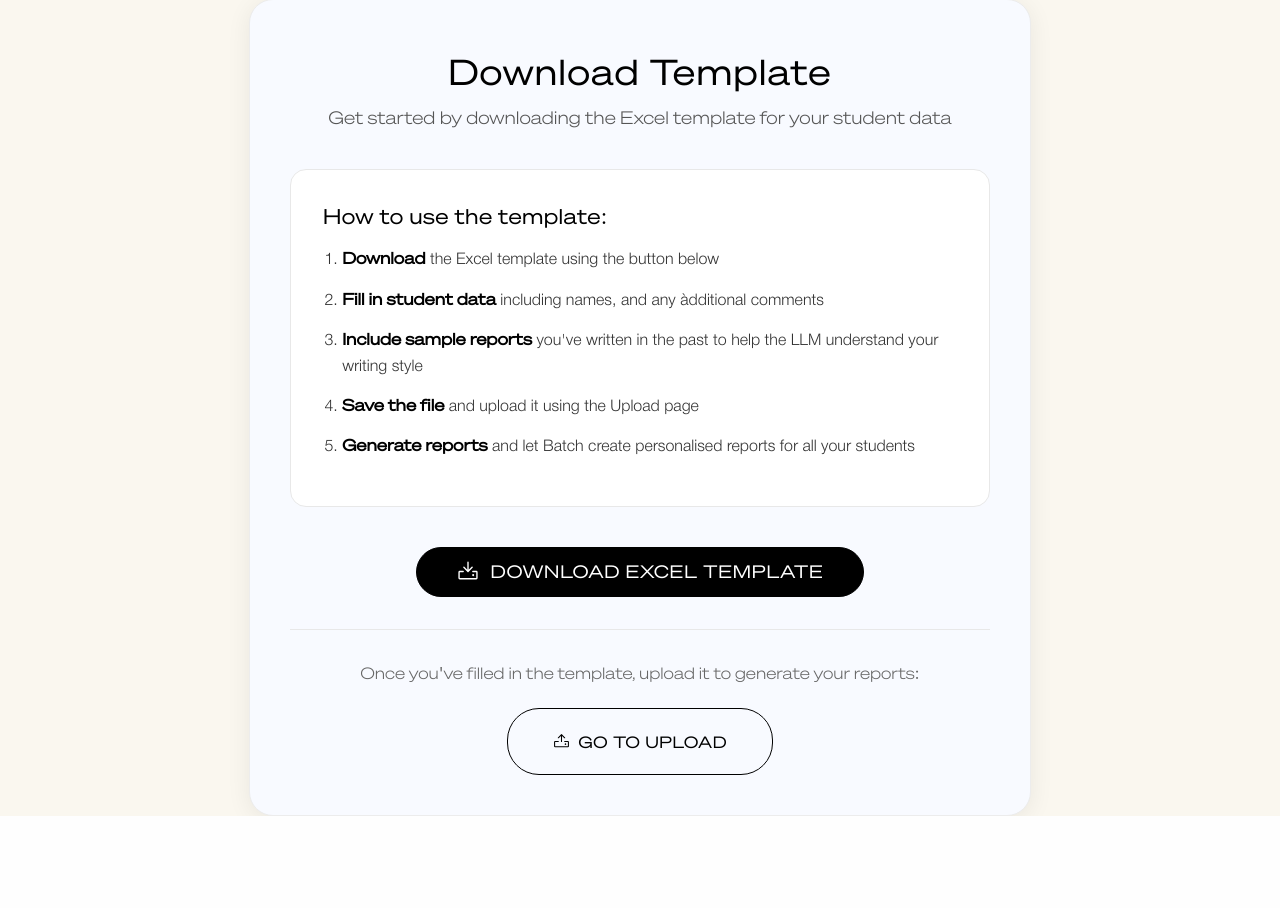
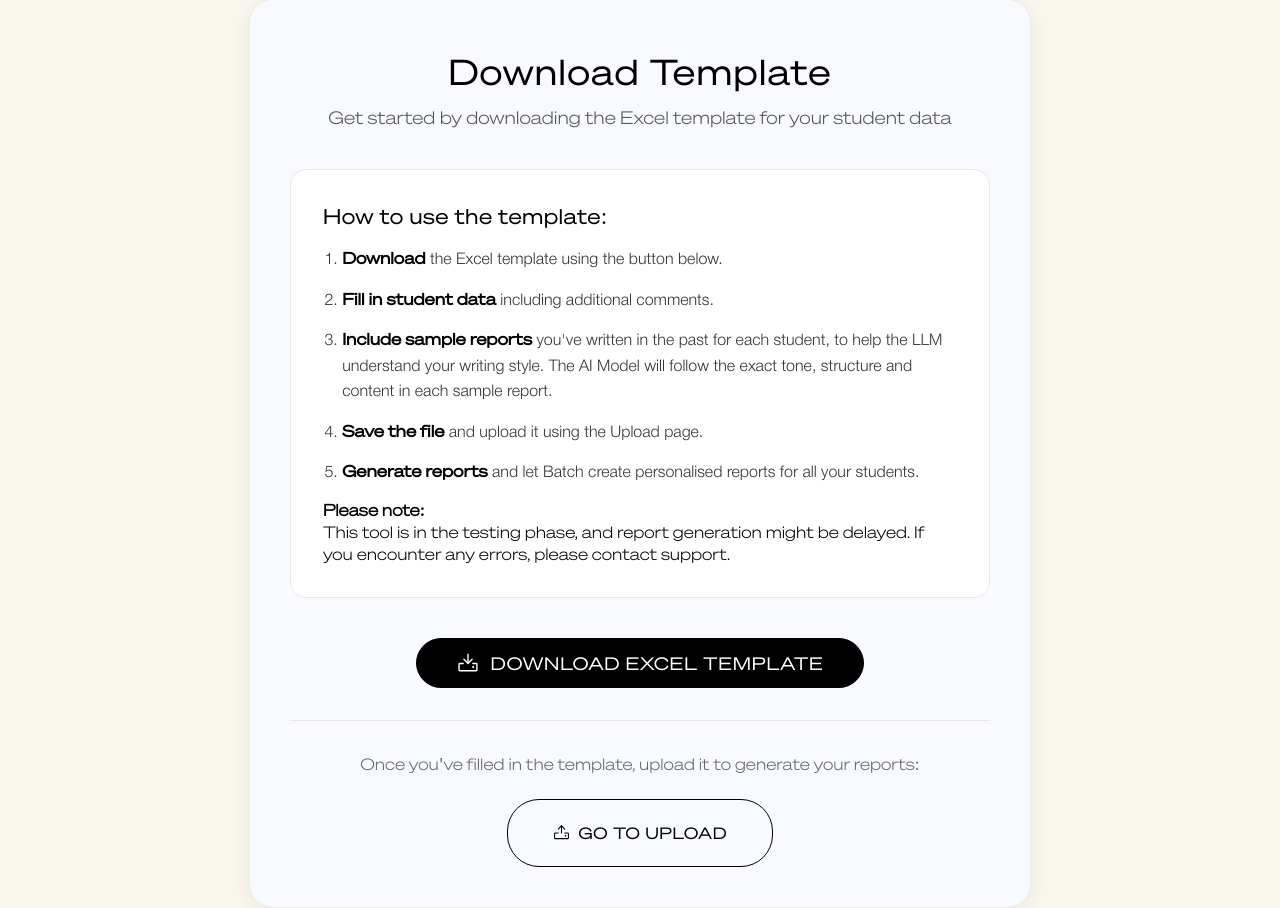
Before and after one commit to g0tMarks/Batch, a Flask app: page /download-template in a window 1280 px wide. Shown: the part 129-1037 px from the top of the page. Before the commit the page ends 945 px from the top, so only its background shows below. Run offline with Flask 2, Linux system fonts and the light colour scheme; the visitor is signed in with stand-in values (Sample User, id 1).

Commit message:
fixed download template

```diff
--- a/app.py
+++ b/app.py
@@ -130,41 +130,16 @@ def download_template():
     """Download template page"""
     return render_template('download.html')
 
-@app.route('/download-template', methods=['GET'])
+@app.route('/download-template-file')
 @login_required
 def download_template_file():
-    """Download the Excel template file from Supabase storage"""
-    async def _download_template():
-        try:
-            user_id = session.get('user')
-            if not user_id:
-                return jsonify({"error": "User not authenticated"}), 401
-
-            # Download the template file from storage
-            try:
-                template_filename = 'template_student_data.xlsx'
-                download_path = await storage_service.download_file(
-                    filename=template_filename,
-                    user_id=user_id,
-                    is_template=True  # Special flag for template files
-                )
-            except StorageError as e:
-                logger.error(f"Error downloading template: {str(e)}")
-                return jsonify({"error": "Template file not found"}), 404
-
-            # Send the file to the user
-            return send_file(
-                download_path,
-                as_attachment=True,
-                download_name='template_student_data.xlsx',
-                mimetype='application/vnd.openxmlformats-officedocument.spreadsheetml.sheet'
-            )
-
-        except Exception as e:
-            logger.error(f"Error during template download: {str(e)}")
-            return jsonify({"error": "Failed to download template"}), 500
-
-    return asyncio.run(_download_template())
+    """Download the Excel template from local static directory"""
+    return send_file(
+        'static/files/template_student_data.xlsx',
+        as_attachment=True,
+        download_name='template_student_data.xlsx',
+        mimetype='application/vnd.openxmlformats-officedocument.spreadsheetml.sheet'
+    )
 
 @app.route('/upload', methods=['GET', 'POST'])
 @login_required
--- a/templates/download.html
+++ b/templates/download.html
@@ -314,12 +314,15 @@
         <div class="instructions-section">
             <div class="instructions-title">How to use the template:</div>
             <ol class="instructions-list">
-                <li><strong>Download</strong> the Excel template using the button below</li>
-                <li><strong>Fill in student data</strong> including names, and any àdditional comments</li>
-                <li><strong>Include sample reports</strong> you've written in the past to help the LLM understand your writing style</li>
-                <li><strong>Save the file</strong> and upload it using the Upload page</li>
-                <li><strong>Generate reports</strong> and let Batch create personalised reports for all your students</li>
+                <li><strong>Download</strong> the Excel template using the button below.</li>
+                <li><strong>Fill in student data</strong> including additional comments.</li>
+                <li><strong>Include sample reports</strong> you've written in the past for each student, to help the LLM understand your writing style. The AI Model will follow the exact tone, structure and content in each sample report.</li>
+                <li><strong>Save the file</strong> and upload it using the Upload page.</li>
+                <li><strong>Generate reports</strong> and let Batch create personalised reports for all your students.</li>
             </ol>
+        <div class="testing-section"></div>
+            <div class="testing-title"><strong>Please note:</strong></div>
+                <div class="testing-subtitle">This tool is in the testing phase, and report generation might be delayed. If you encounter any errors, please contact support.</div>
         </div>
 
         <button id="downloadButton" class="download-button" onclick="downloadTemplate()">
@@ -357,7 +360,7 @@
             statusMessage.className = 'status-message';
 
             // Make the download request
-            fetch('/download-template', {
+            fetch('/download-template-file', {
                 method: 'GET',
                 headers: {
                     'Content-Type': 'application/json',
```
Also changed, not shown: 2 other files.
